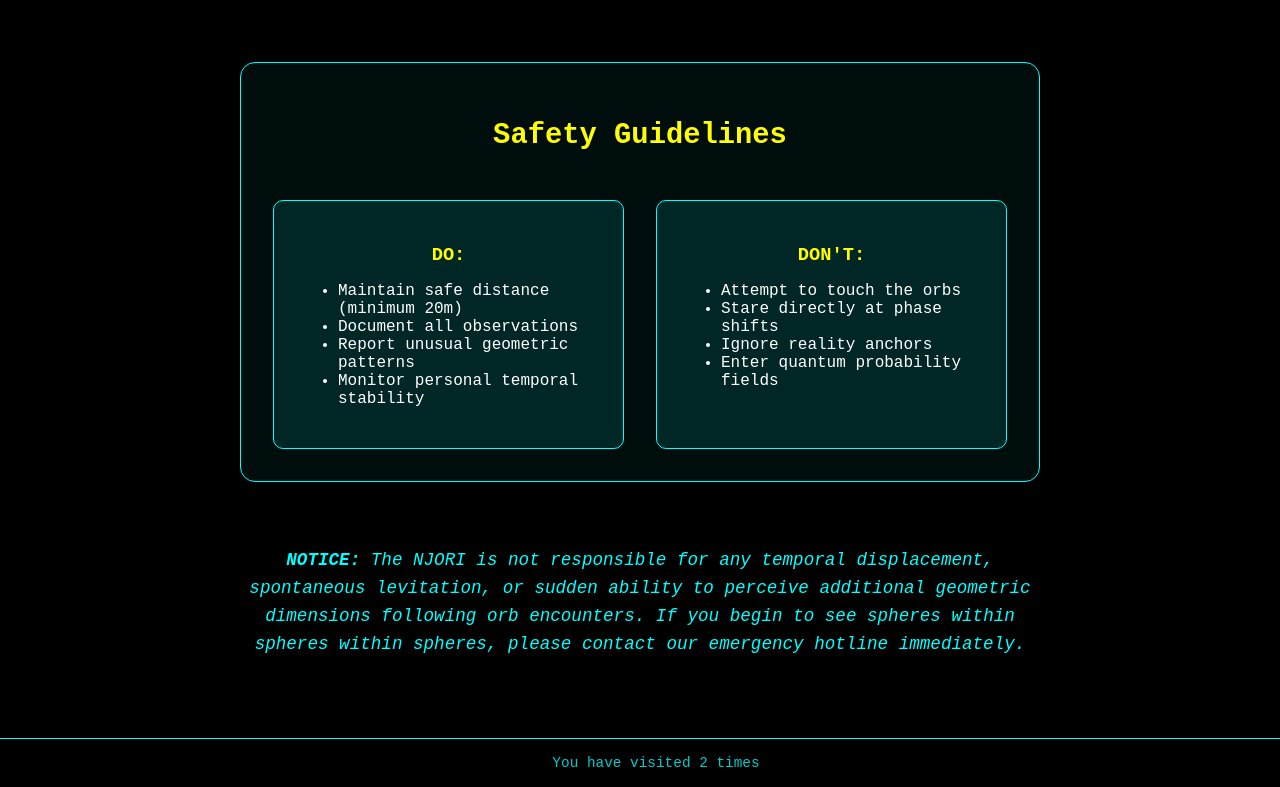
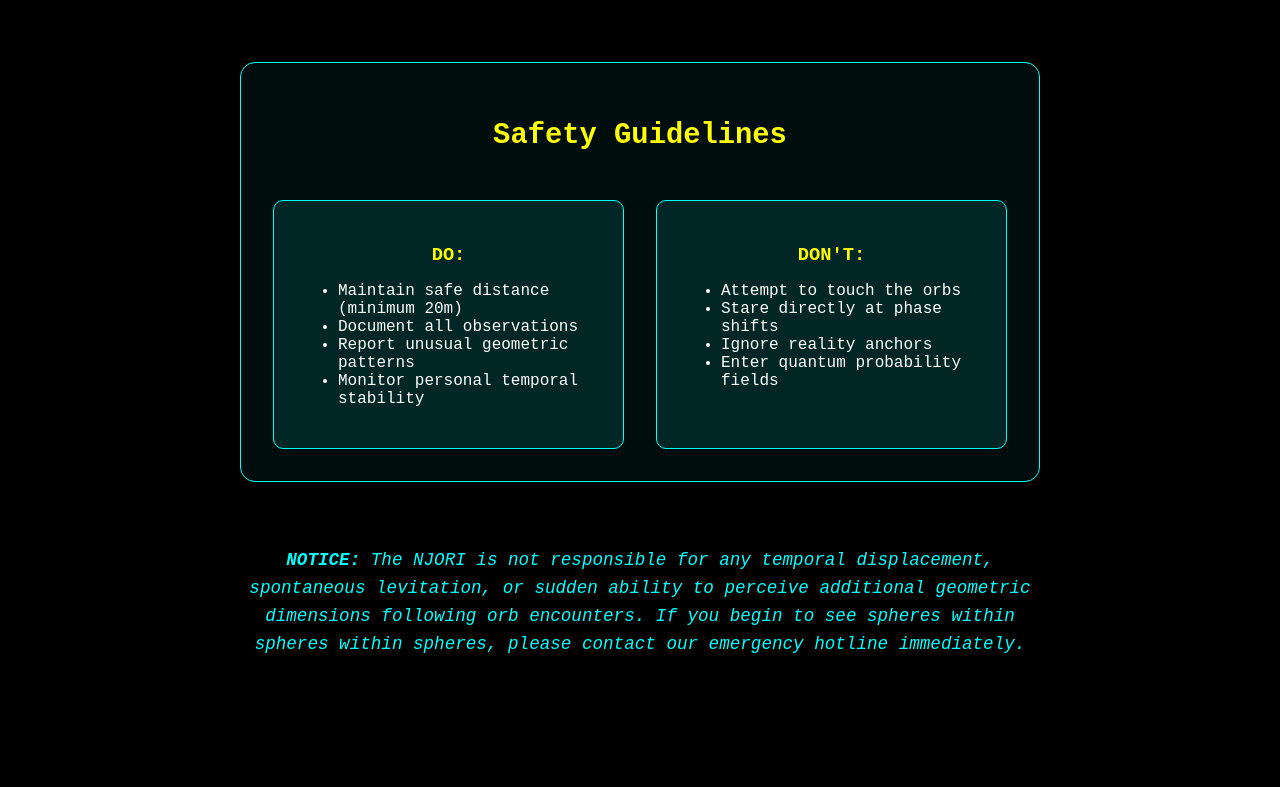
Before and after one commit to callieschneider/newjerseyorbs, a React (Create React App) app: page / in a window 1280 px wide. Shown: the part 6405-7192 px from the top of the page. After the commit the page ends 7111 px from the top, so only its background shows below. Built offline with nearby package versions, Linux system fonts and the light colour scheme.

Commit message:
Update App.js
reverted

```diff
--- a/src/App.js
+++ b/src/App.js
@@ -2,7 +2,6 @@ import React from 'react';
 import { BrowserRouter as Router, Routes, Route } from 'react-router-dom';
 import styled from 'styled-components';
 import Navbar from './components/Navbar';
-import Footer from './components/Footer';
 import Counter from './components/Counter';
 import Home from './pages/Home';
 import Sightings from './pages/Sightings';
@@ -36,7 +35,6 @@ return (
             <Route path="/contact" element={<Contact />} />
           </Routes>
         </MainContent>
-        <Footer />
       </AppContainer>
     </Router>
   );
```
Lines whose indentation alone changed are shown as unchanged.
